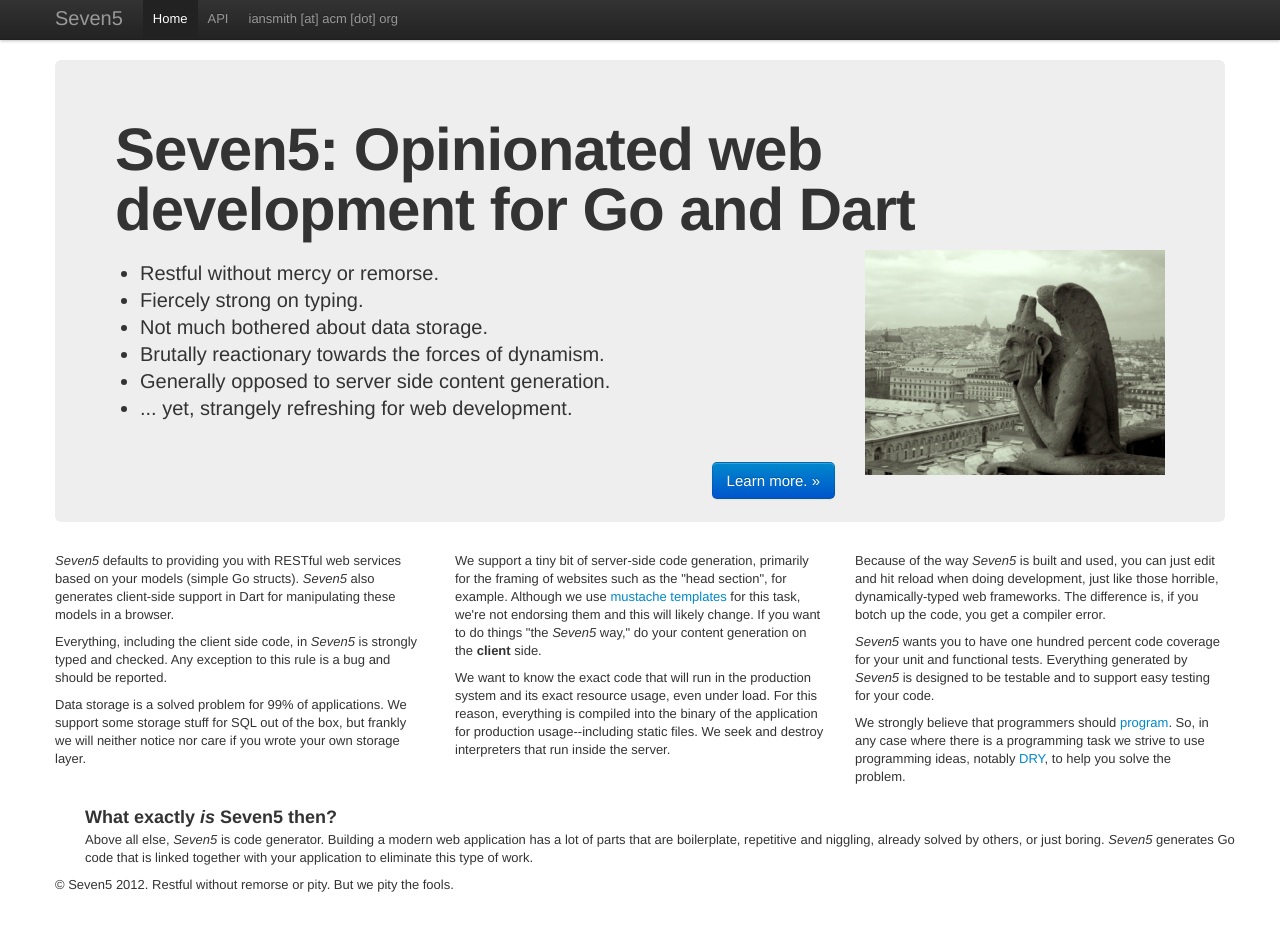
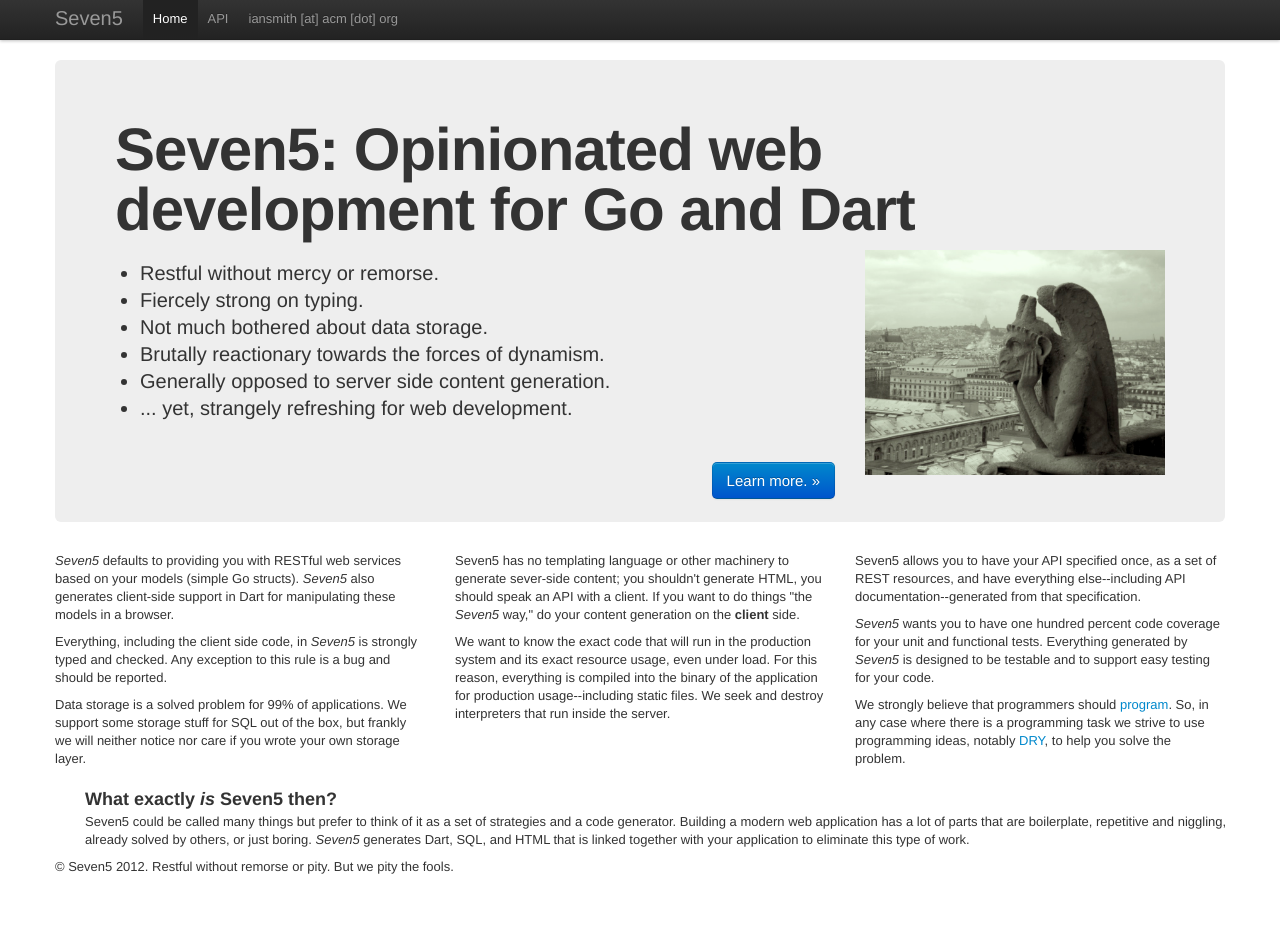
Before and after one commit to seven5/seven5, a Jekyll site: the page built from index.md, in a window 1280 px wide and 943 px high. Shown: the top 931 px of the window. Built offline with Jekyll 4.4.1, drawn with Linux system fonts in a browser that asks for light colours; Markdown is read by kramdown in place of the engine named in the settings.

Commit message:
first cut at updated documentation

```diff
--- a/index.md
+++ b/index.md
@@ -19,14 +19,14 @@
 
   </div>
   <div class="span4">
-	<p>We support a tiny bit of server-side code generation, primarily for the framing of websites such as the "head section", for example. Although we use <a href="https://github.com/hoisie/mustache.go">mustache templates</a> for this task, we're not endorsing them and this will likely change. If you want to do things "the <em>Seven5</em> way," do your content generation on the <strong>client</strong> side.</p>
+	<p>Seven5 has no templating language or other machinery to generate sever-side content; you shouldn't generate HTML, you should speak an API with a client. If you want to do things "the <em>Seven5</em> way," do your content generation on the <strong>client</strong> side.</p>
 
 	<p>We want to know the exact code that will run in the production system and its exact resource usage, even under load.  For this reason, everything is compiled into the binary of the application for production usage--including static files.  We seek and destroy interpreters that run inside the server.</p>
 
  </div>
   <div class="span4">
 
-	<p>Because of the way <em>Seven5</em> is built and used, you can just edit and hit reload when doing development, just like those horrible, dynamically-typed web frameworks.  The difference is, if you botch up the code, you get a compiler error.</p>
+	<p>Seven5 allows you to have your API specified once, as a set of REST resources, and have everything else--including API documentation--generated from that specification.</p>
 
 	<p><em>Seven5</em> wants you to have one hundred percent code coverage for your unit and functional tests.  Everything generated by <em>Seven5</em> is designed to be testable and to support easy testing for your code.</p>
 
@@ -40,7 +40,7 @@
 <h3>What exactly <em>is</em> Seven5 then?</h3>
 
 <p>
-Above all else, <em>Seven5</em> is code generator.  Building a modern web application has a lot of parts that are  boilerplate, repetitive and niggling, already solved by others, or just boring.  <em>Seven5</em> generates Go code that is linked together with your application to eliminate this type of work.
+Seven5 could be called many things but prefer to think of it as a set of strategies and a code generator.  Building a modern web application has a lot of parts that are  boilerplate, repetitive and niggling, already solved by others, or just boring.  <em>Seven5</em> generates Dart, SQL, and HTML that is linked together with your application to eliminate this type of work.
 </p>
 
 </div>
```
Also changed, not shown: other parts of index.md (+1 -1 lines), commands.md (deleted, +0 -10 lines), dev-loop.md (deleted, +0 -5 lines), pills.md (deleted, +0 -19 lines), roadie.md (deleted, +0 -9 lines).
